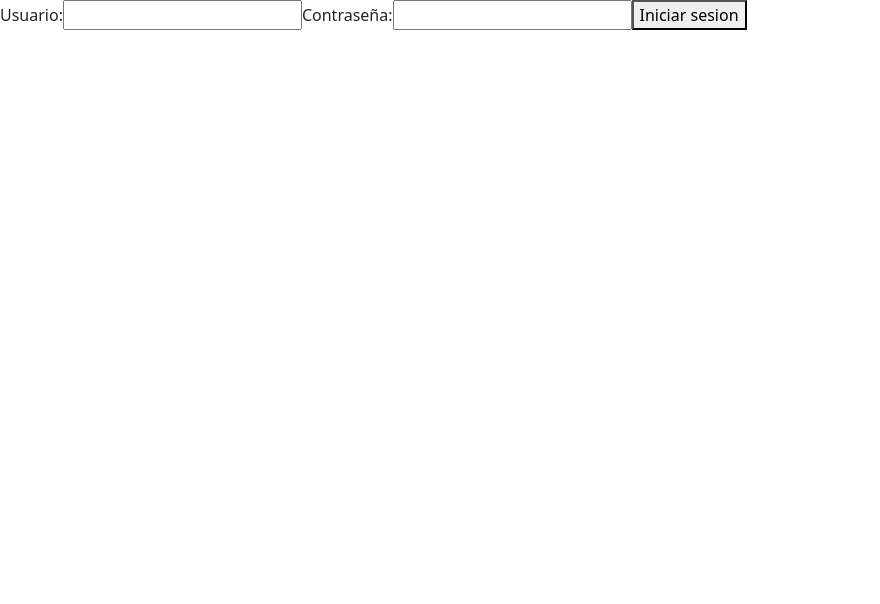
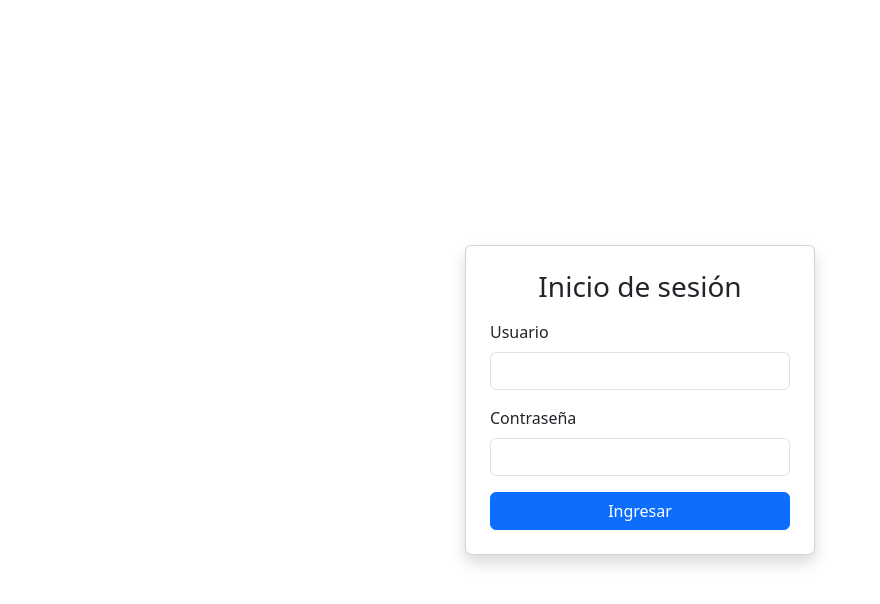
Before and after one commit to ulmullerGH/frontSorteador, an Angular app: page /login in a window 1280 px wide. Shown: the top 604 px of the page, without its empty margins (0-880 px from the left). Built offline with nearby package versions, Linux system fonts and the light colour scheme.

Commit message:
Estilos al login

```diff
--- a/src/app/components/login/login.component.html
+++ b/src/app/components/login/login.component.html
@@ -1,9 +1,18 @@
-<form (ngSubmit)="login()">
-    <label>Usuario:</label>
-    <input type="text" [(ngModel)]="username" name="username" required>
-
-    <label>Contraseña:</label>
-    <input type="password" [(ngModel)]="password" name="password" required>
-
-    <button type="submit">Iniciar sesion</button>
-  </form>
+<div class="container d-flex justify-content-center align-items-center vh-100">
+  <div class="card p-4 shadow" style="width: 350px;">
+    <h3 class="text-center mb-3">Inicio de sesión</h3>
+    <form (ngSubmit)="login()">
+      <div class="mb-3">
+        <label for="username" class="form-label">Usuario</label>
+        <input type="text" id="username" class="form-control" [(ngModel)]="username" name="username" required>
+      </div>
+      <div class="mb-3">
+        <label for="password" class="form-label">Contraseña</label>
+        <input type="password" id="password" class="form-control" [(ngModel)]="password" name="password" required>
+      </div>
+      <div class="d-grid">
+        <button type="submit" class="btn btn-primary">Ingresar</button>
+      </div>
+    </form>
+  </div>
+</div>
```
